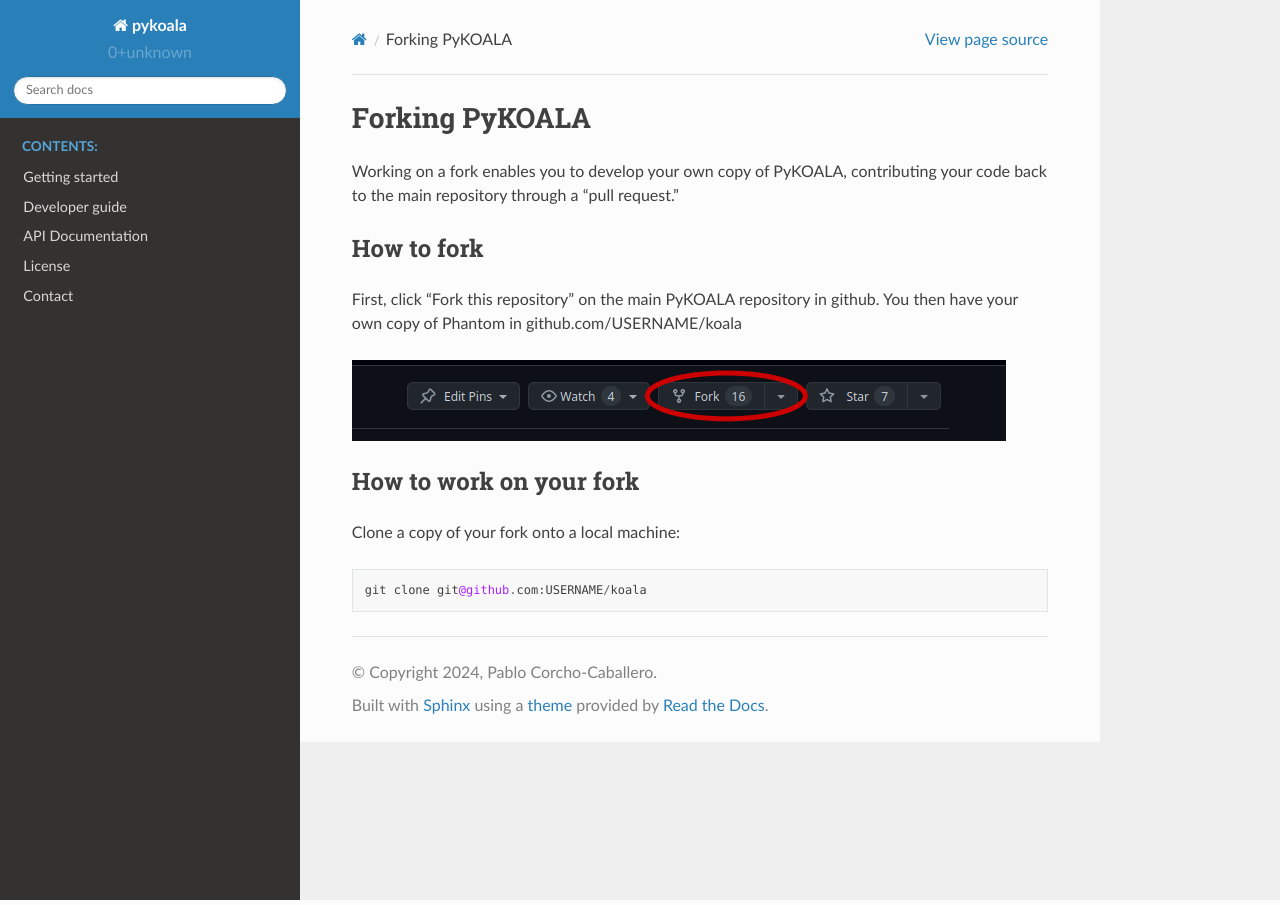
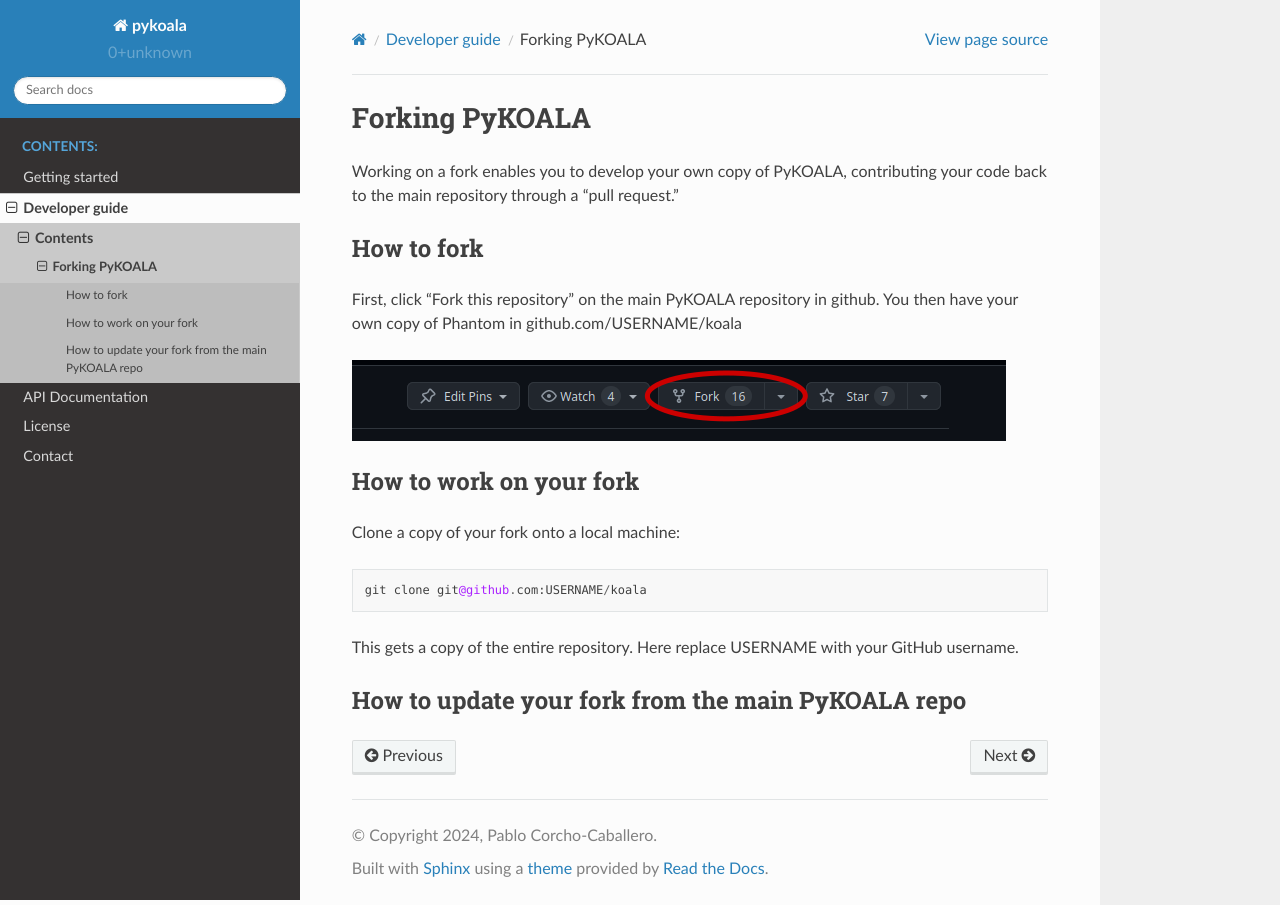
Before and after one commit to pykoala/pykoala, a Sphinx documentation site: the page built from docs/developer-guide/fork.rst, in a window 1280 px wide. Built offline with Sphinx 7.4.7 and the Read the Docs theme 2.0.0, drawn with Linux system fonts in a browser that asks for light colours; pages that are not in the unit, such as notebooks, are missing from menus.

```diff
--- a/docs/developer-guide/fork.rst
+++ b/docs/developer-guide/fork.rst
@@ -15,3 +15,9 @@
 ::
 
     git clone git@github.com:USERNAME/koala
+
+This gets a copy of the entire repository. Here replace USERNAME with your GitHub username.
+
+
+How to update your fork from the main PyKOALA repo
+--------------------------------------------------
--- a/docs/developer-guide/index.rst
+++ b/docs/developer-guide/index.rst
@@ -3,7 +3,10 @@
 
 Here is the PyKOALA developer guide.
 
+Contents
+--------
+
 .. toctree::
-   :maxdepth: 1
+    :maxdepth: 1
 
     fork
--- a/docs/index.rst
+++ b/docs/index.rst
@@ -12,6 +12,8 @@
 `KOALA`_, the Kilofibre Optical AAT Lenslet Array, is a wide-field, high efficiency, integral field unit used by the
 AAOmega spectrograph on the 3.9m AAT `Anglo-Australian Telescope`_ at Siding Spring Observatory. **PyKOALA** is the forthcoming data reduction pipeline for
 creating science-ready 3D data cubes using Raw Stacked Spectra (RSS) images created with `2dfdr`_.
+
+- Code repository: https://github.com/pykoala/koala
 
 .. _KOALA: https://aat.anu.edu.au/science/instruments/current/koala/overview
 .. _Anglo-Australian Telescope: https://www.aao.gov.au/about-us/AAT
```
